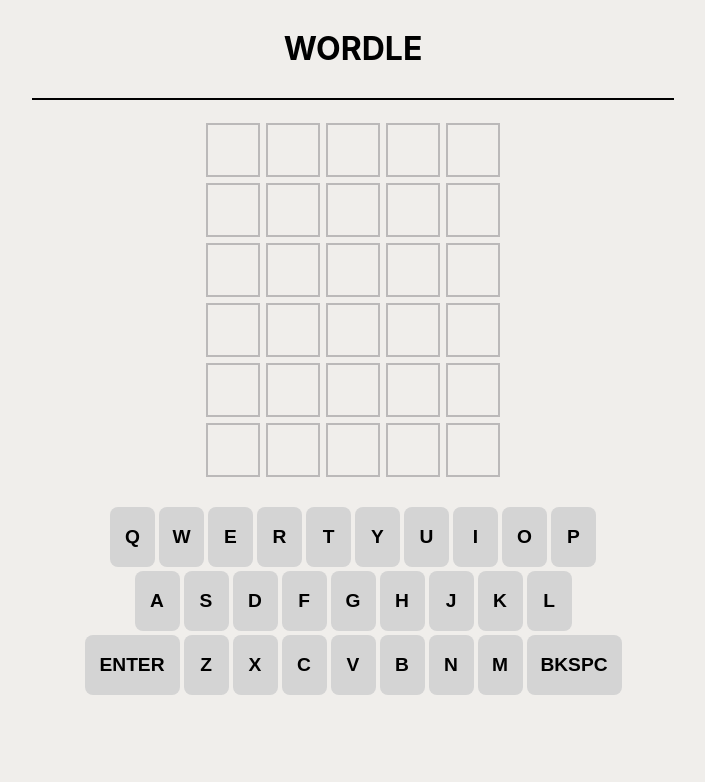
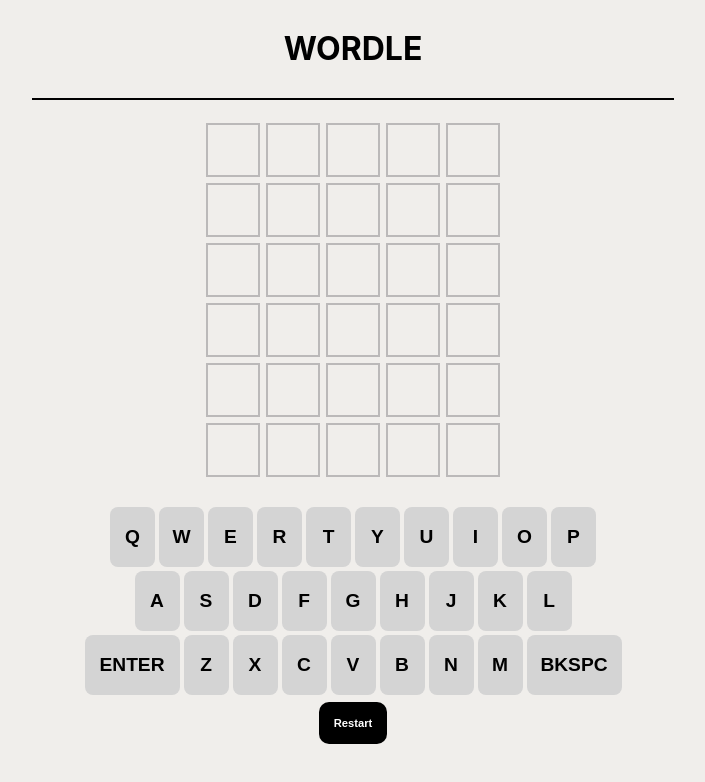
Before and after one commit to garyfarb/wordle, a React app in the folder frontend/: page / in a window 1280 px wide. Shown: the top 782 px of the page, without its empty margins (287-992 px from the left). Built offline with nearby package versions, Linux system fonts and the light colour scheme; the HTML template or start-up script is replaced by a standard one.

Commit message:
Reset button

```diff
--- a/frontend/src/App.jsx
+++ b/frontend/src/App.jsx
@@ -3,6 +3,7 @@
 import Board from './components/Board.jsx'
 
 function App() {
+  const wordle = ['A', 'D', 'E', 'L', 'E']
 
   return(
     <div>
@@ -11,7 +12,7 @@
       </div>
       <hr></hr>
       <div>
-        <Board />
+        <Board targetWord={wordle}/>
       </div>
     </div>
   )
--- a/frontend/src/components/Board.jsx
+++ b/frontend/src/components/Board.jsx
@@ -1,8 +1,9 @@
-import { useState, useEffect, useRef } from 'react'
+import { useState, useRef } from 'react'
 import Row from './Row.jsx'
 import Keyboard from './Keyboard.jsx'
+import styles from '../styles/Board.module.css'
 
-function Board(){
+function Board({ targetWord }){
     const [guesses, setGuesses] = useState([
         [
             {letter: '', color: 'rgb(240, 238, 235)', isUpdated: false},
@@ -50,8 +51,6 @@
     const currentRowRef = useRef(0)
     const currentColRef = useRef(0)
 
-    const TARGET = ['A', 'B', 'B', 'A', 'C']
-
     const updateGuess = (letter) => {
         const updatedGuess = [...guesses]
         updatedGuess[currentRowRef.current][currentColRef.current].letter = letter
@@ -63,14 +62,14 @@
 
             const letterMap = new Map()
 
-            for (const targetLetter of TARGET) {
+            for (const targetLetter of targetWord) {
                 letterMap.set(targetLetter, (letterMap.get(targetLetter) || 0) + 1)
             }
 
             const updatedRow = [...guesses[currentRowRef.current]]
 
-            for (let i = 0; i < TARGET.length; i++) {
-                if (updatedRow[i].letter === TARGET[i]) {
+            for (let i = 0; i < targetWord.length; i++) {
+                if (updatedRow[i].letter === targetWord[i]) {
                     updatedRow[i] = {
                         ...updatedRow[i],
                         color: 'green',
@@ -81,9 +80,9 @@
             }
 
 
-            for (let i = 0; i < TARGET.length; i++) {
+            for (let i = 0; i < targetWord.length; i++) {
                 if (updatedRow[i].color !== 'green') {
-                    if (TARGET.includes(updatedRow[i].letter) && letterMap.get(updatedRow[i].letter) > 0) {
+                    if (targetWord.includes(updatedRow[i].letter) && letterMap.get(updatedRow[i].letter) > 0) {
                         letterMap.set(updatedRow[i].letter, letterMap.get(updatedRow[i].letter) - 1)
                         updatedRow[i] = {
                             ...updatedRow[i],
@@ -124,10 +123,27 @@
             setGuesses(updatedGuess)
             currentColRef.current += 1
         }
-        console.log(`letter: ${letter}, length: ${letter.length}, col: ${currentColRef.current}, row: ${currentRowRef.current}`)
+        console.log(`letter: ${letter}, col: ${currentColRef.current}, row: ${currentRowRef.current}`)
+    }
+
+    const handleRestart = () => {
+        const defaultColor = 'rgb(240, 238, 235)'
+
+        const defaultGuesses = guesses.map((row) =>
+            row.map(() => ({
+                letter: '',
+                color: defaultColor,
+                isUpdated: false
+            }))
+        )
+
+        setGuesses(defaultGuesses)
+        currentRowRef.current = 0
+        currentColRef.current = 0
     }
 
     return (
+        <div>
             <div>
                 <Row rowEntry={guesses[0]}/>
                 <Row rowEntry={guesses[1]}/>
@@ -137,6 +153,10 @@
                 <Row rowEntry={guesses[5]}/>
                 <Keyboard onLetterClick={handleLetterClick} onEnter={handleEnter} onBackSpace={handleBackSpace}/>
             </div>
+            <div className={styles.restartContainer}>
+                <button className={styles.restartButton} onClick={handleRestart}>Restart</button>
+            </div>
+        </div>
     )
 }
 
--- /dev/null
+++ b/frontend/src/styles/Board.module.css
@@ -0,0 +1,17 @@
+.restartButton{
+    border: none;
+    color: white;
+    background-color: black;
+    border-radius: 10px;
+    font-size: 0.7rem;
+    font-weight: bold;
+    padding: 15px;
+    cursor: pointer;
+}
+
+.restartContainer{
+    display: flex;
+    justify-content: center;
+    align-content: center;
+    margin-top: 5px;
+}
```
Lines whose indentation alone changed are shown as unchanged.
